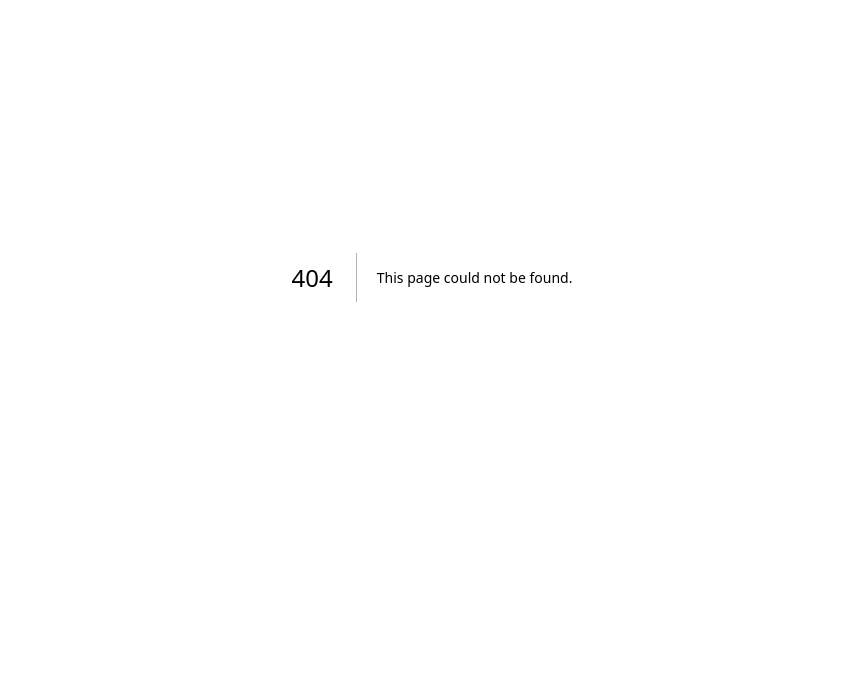
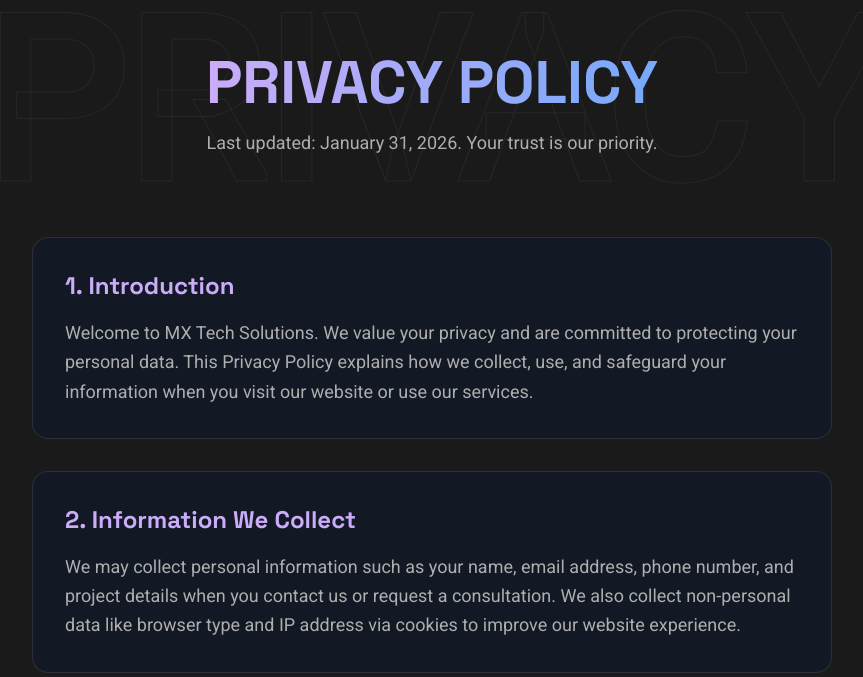
Before and after one commit to mx-technologies/website, a Next.js app: page /privacy in a window 1280 px wide. Before the commit this address had no page. Shown: the part 123-800 px from the top of the page, without its empty margins (208-1071 px from the left). Built offline with nearby package versions, Linux system fonts and the light colour scheme.

Commit message:
implement terms and privacy page

```diff
--- /dev/null
+++ b/app/(root)/privacy/page.tsx
@@ -0,0 +1,118 @@
+import { SpaceGroteskBold } from '@/lib/utils';
+import React from 'react';
+
+const PrivacyPolicy = () => {
+  const sections = [
+    {
+      title: '1. Introduction',
+      content:
+        'Welcome to MX Tech Solutions. We value your privacy and are committed to protecting your personal data. This Privacy Policy explains how we collect, use, and safeguard your information when you visit our website or use our services.',
+    },
+    {
+      title: '2. Information We Collect',
+      content:
+        'We may collect personal information such as your name, email address, phone number, and project details when you contact us or request a consultation. We also collect non-personal data like browser type and IP address via cookies to improve our website experience.',
+    },
+    {
+      title: '3. How We Use Your Information',
+      content:
+        'Your information is used to provide and improve our services, communicate with you regarding your inquiries, and send occasional updates about our solutions. We do not sell your personal data to third parties.',
+    },
+    {
+      title: '4. Data Protection',
+      content:
+        'We implement industry-standard security measures to protect your data from unauthorized access, alteration, or disclosure. However, no method of transmission over the internet is 100% secure.',
+    },
+    {
+      title: '5. Third-Party Services',
+      content:
+        'We may use trusted third-party service providers to facilitate our website operations (e.g., hosting and analytics). These providers only have access to information necessary to perform their tasks.',
+    },
+    {
+      title: '6. Your Rights',
+      content:
+        'Depending on your location, you may have rights under GDPR or CCPA to access, correct, or delete your personal information. To exercise these rights, please contact us at privacy@mxtechsolutions.com.',
+    },
+    {
+      title: '7. Cookies',
+      content:
+        'Our website uses cookies to enhance user experience. You can choose to disable cookies through your browser settings, though this may affect the functionality of certain parts of our site.',
+    },
+    {
+      title: '8. Changes to This Policy',
+      content:
+        'We may update this Privacy Policy from time to time. Any changes will be posted on this page with an updated effective date.',
+    },
+  ];
+
+  return (
+    <main className='bg-[#1a1a1a] min-h-screen text-white pt-24 pb-20'>
+      {/* Background Hero Section */}
+      <section className='relative flex items-center justify-center py-20 px-4'>
+        <h2 className='absolute text-[8rem] md:text-[14rem] font-bold text-transparent select-none leading-none whitespace-nowrap stroke-text opacity-5'>
+          PRIVACY
+        </h2>
+        <div className='relative z-10 text-center'>
+          <h1
+            className={
+              'text-4xl md:text-6xl font-extrabold mb-4 bg-clip-text text-transparent bg-gradient-to-r from-purple to-blue-400 ' +
+              SpaceGroteskBold.className
+            }
+          >
+            PRIVACY POLICY
+          </h1>
+          <p className='text-gray-2 text-lg max-w-xl mx-auto'>
+            Last updated: January 31, 2026. Your trust is our priority.
+          </p>
+        </div>
+      </section>
+
+      {/* Content Section */}
+      <section className='max-w-4xl mx-auto px-6 md:px-12'>
+        <div className='grid gap-8'>
+          {sections.map((section, index) => (
+            <div
+              key={index}
+              className='p-8 rounded-2xl bg-black-200 border border-white/10 hover:border-purple/50 transition-all duration-300'
+            >
+              <h3
+                className={
+                  'text-2xl font-bold mb-4 text-purple ' +
+                  SpaceGroteskBold.className
+                }
+              >
+                {section.title}
+              </h3>
+              <p className='text-gray-2 leading-relaxed text-lg'>
+                {section.content}
+              </p>
+            </div>
+          ))}
+        </div>
+
+        {/* Contact CTA */}
+        <div className='mt-16 p-10 rounded-3xl bg-gradient-to-br from-purple/20 to-transparent border border-purple/30 text-center'>
+          <h2
+            className={
+              'text-3xl font-bold mb-4 ' + SpaceGroteskBold.className
+            }
+          >
+            Have Questions?
+          </h2>
+          <p className='text-white-100 mb-8 max-w-2xl mx-auto'>
+            If you have any questions about our privacy practices, please reach
+            out to our data protection team.
+          </p>
+          <a
+            href='mailto:privacy@mxtechsolutions.com'
+            className='inline-block px-8 py-3 bg-purple text-black font-bold rounded-full hover:scale-105 transition-transform'
+          >
+            Contact Us
+          </a>
+        </div>
+      </section>
+    </main>
+  );
+};
+
+export default PrivacyPolicy;
--- /dev/null
+++ b/app/(root)/terms/page.tsx
@@ -0,0 +1,118 @@
+import { SpaceGroteskBold } from '@/lib/utils';
+import React from 'react';
+
+const TermsAndConditions = () => {
+  const sections = [
+    {
+      title: '1. Acceptance of Terms',
+      content:
+        'By accessing and using the services provided by MX Tech Solutions, you agree to be bound by these Terms and Conditions. If you do not agree to these terms, please refrain from using our services.',
+    },
+    {
+      title: '2. Services Provided',
+      content:
+        'MX Tech Solutions provides software development, IT consulting, and cloud solutions. We reserve the right to modify or discontinue any part of our services at our discretion without prior notice.',
+    },
+    {
+      title: '3. Intellectual Property',
+      content:
+        'All content, designs, code, and materials produced by MX Tech Solutions are protected by intellectual property laws. Unless otherwise agreed in writing, we retain ownership of all pre-existing technologies and frameworks used in your projects.',
+    },
+    {
+      title: '4. User Obligations',
+      content:
+        'Users agree not to use our services for any unlawful activities. You are responsible for ensuring that any data or materials provided to us do not infringe upon the rights of any third party.',
+    },
+    {
+      title: '5. Limitation of Liability',
+      content:
+        'MX Tech Solutions shall not be liable for any indirect, incidental, or consequential damages arising from the use or inability to use our services. Our maximum liability is limited to the fees paid for the specific service in question.',
+    },
+    {
+      title: '6. Confidentiality',
+      content:
+        'We respect the confidentiality of your business information. Both parties agree to protect and not disclose any sensitive information shared during the course of our engagement.',
+    },
+    {
+      title: '7. Termination',
+      content:
+        'We reserve the right to terminate or suspend access to our services for any user who violates these Terms and Conditions. Termination shall not affect any accrued rights or liabilities.',
+    },
+    {
+      title: '8. Governing Law',
+      content:
+        'These Terms and Conditions are governed by and construed in accordance with the laws of the jurisdiction in which MX Tech Solutions operates. Any disputes shall be resolved in the appropriate local courts.',
+    },
+  ];
+
+  return (
+    <main className='bg-[#1a1a1a] min-h-screen text-white pt-24 pb-20'>
+      {/* Background Hero Section */}
+      <section className='relative flex items-center justify-center py-20 px-4'>
+        <h2 className='absolute text-[8rem] md:text-[14rem] font-bold text-transparent select-none leading-none whitespace-nowrap stroke-text opacity-5'>
+          TERMS
+        </h2>
+        <div className='relative z-10 text-center'>
+          <h1
+            className={
+              'text-4xl md:text-6xl font-extrabold mb-4 bg-clip-text text-transparent bg-gradient-to-r from-blue-400 to-purple ' +
+              SpaceGroteskBold.className
+            }
+          >
+            TERMS & CONDITIONS
+          </h1>
+          <p className='text-gray-2 text-lg max-w-xl mx-auto'>
+            Last updated: January 31, 2026. Please read these terms carefully.
+          </p>
+        </div>
+      </section>
+
+      {/* Content Section */}
+      <section className='max-w-4xl mx-auto px-6 md:px-12'>
+        <div className='grid gap-8'>
+          {sections.map((section, index) => (
+            <div
+              key={index}
+              className='p-8 rounded-2xl bg-black-200 border border-white/10 hover:border-blue-400/50 transition-all duration-300'
+            >
+              <h3
+                className={
+                  'text-2xl font-bold mb-4 text-blue-400 ' +
+                  SpaceGroteskBold.className
+                }
+              >
+                {section.title}
+              </h3>
+              <p className='text-gray-2 leading-relaxed text-lg'>
+                {section.content}
+              </p>
+            </div>
+          ))}
+        </div>
+
+        {/* Contact CTA */}
+        <div className='mt-16 p-10 rounded-3xl bg-gradient-to-br from-blue-400/20 to-transparent border border-blue-400/30 text-center'>
+          <h2
+            className={
+              'text-3xl font-bold mb-4 ' + SpaceGroteskBold.className
+            }
+          >
+            Need Clarification?
+          </h2>
+          <p className='text-white-100 mb-8 max-w-2xl mx-auto'>
+            If you have any questions regarding these Terms and Conditions,
+            please contact our legal team for more information.
+          </p>
+          <a
+            href='mailto:hello.mxtechsolutions@gmail.com'
+            className='inline-block px-8 py-3 bg-blue-400 text-black font-bold rounded-full hover:scale-105 transition-transform'
+          >
+            Contact Legal
+          </a>
+        </div>
+      </section>
+    </main>
+  );
+};
+
+export default TermsAndConditions;
```
Also changed, not shown: 1 other file (tests, documents, lock files or other folders).
